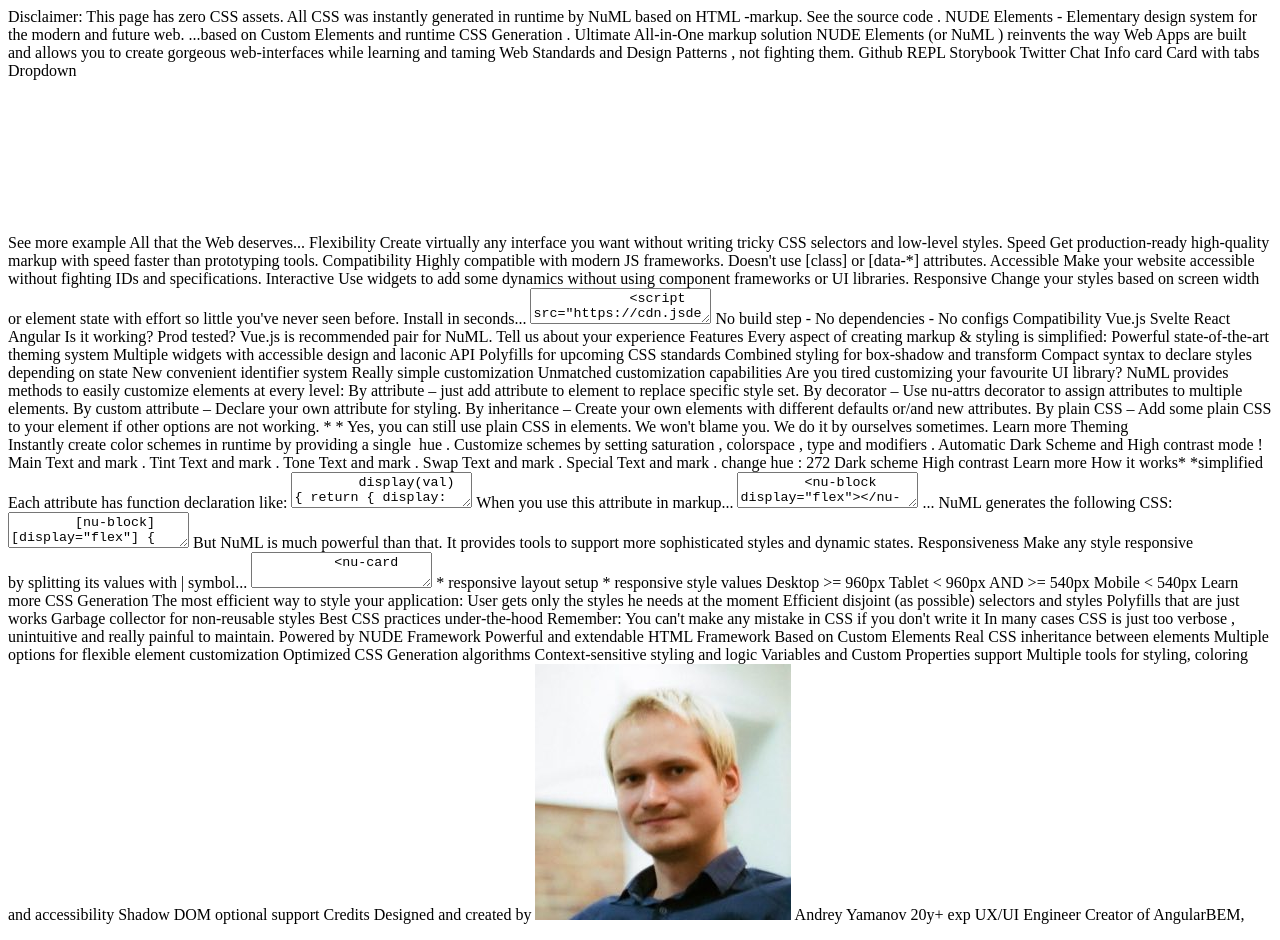
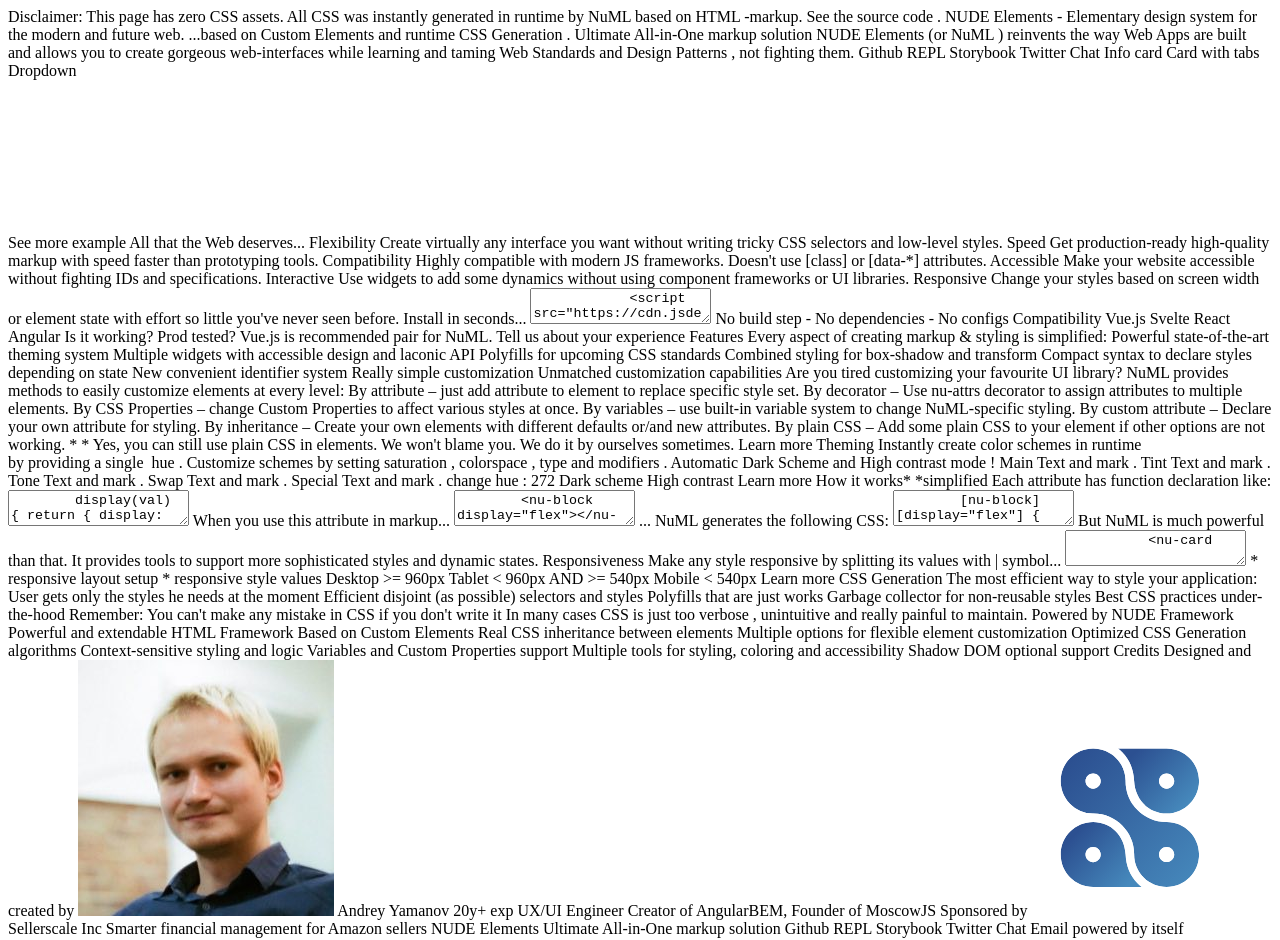
Before and after one commit to tenphi/numl.design, a website built with Parcel: page src/index.html in a window 1280 px wide. Shown: the top 940 px of the page. Built offline with nearby package versions, Linux system fonts and the light colour scheme.

Commit message:
add items to customization section

```diff
--- a/src/index.html
+++ b/src/index.html
@@ -392,6 +392,16 @@
             Use
             <nu-link to="!/reference/elements/nu-attrs">nu-attrs</nu-link>
             decorator to assign attributes to multiple elements.
+          </nu-listitem>
+          <nu-listitem>
+            <nu-el text="w6">By CSS Properties</nu-el>
+            –
+            change Custom Properties to affect various styles at once.
+          </nu-listitem>
+          <nu-listitem>
+            <nu-el text="w6">By variables</nu-el>
+            –
+            use built-in variable system to change NuML-specific styling.
           </nu-listitem>
           <nu-listitem>
             <nu-el text="w6">By custom attribute</nu-el>
```
